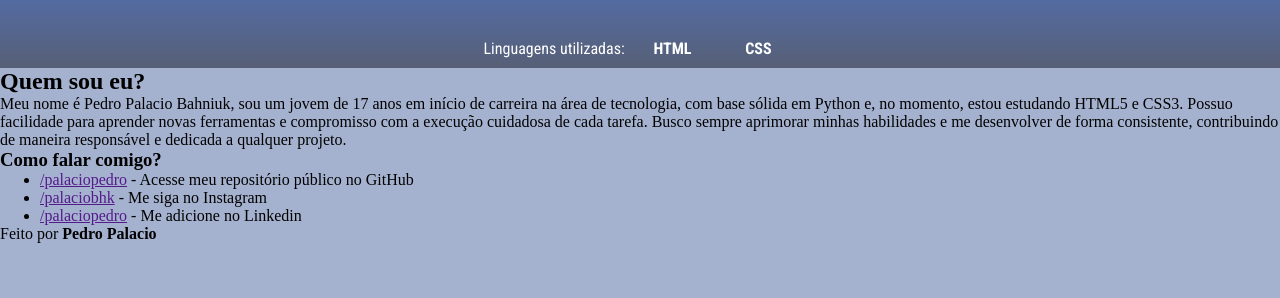
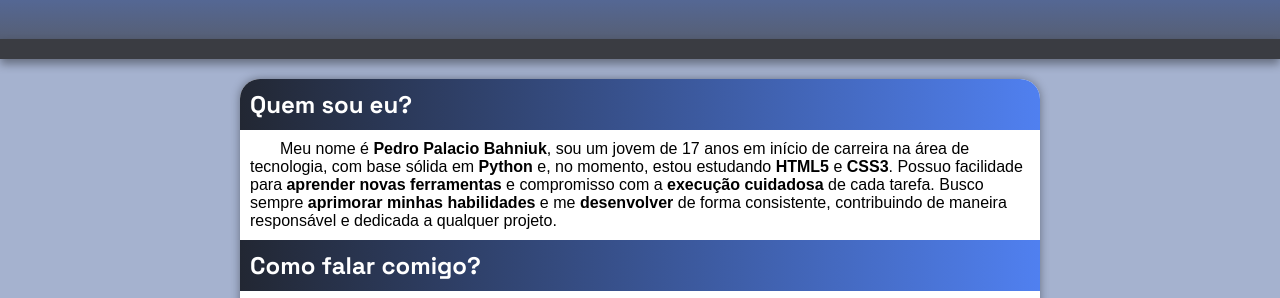
Before and after one commit to palaciopedro/links, a plain HTML site: page index.html in a window 1280 px wide. Shown: the part 117-415 px from the top of the page. Drawn offline with Linux system fonts and the light colour scheme.

Commit message:
uptade links site

```diff
--- a/index.html
+++ b/index.html
@@ -8,34 +8,35 @@
     <link rel="stylesheet" href="style.css">
 </head>
 <body>
-    <main>
     <header>
         <h1>
             Bem-vindo ao meu primeiro site!
         </h1>
+    </header>
+
     <nav>
-                <p>Linguagens utilizadas: <a href="https://www.w3schools.com/html/html_intro.asp" target="_blank">HTML</a> <a href="https://www.w3schools.com/css/css_intro.asp" target="_blank">CSS</a></p>
     </nav>
-        </header>
+
+    <main>
         <article>
-                <h1>
+            <h1 class="primeiro">
                 Quem sou eu?
             </h1>
         <p>
-                Meu nome é Pedro Palacio Bahniuk, sou um jovem de 17 anos em início de carreira na área de tecnologia, com base sólida em Python e, no momento, estou estudando HTML5 e CSS3. Possuo facilidade para aprender novas ferramentas e compromisso com a execução cuidadosa de cada tarefa. Busco sempre aprimorar minhas habilidades e me desenvolver de forma consistente, contribuindo de maneira responsável e dedicada a qualquer projeto.
+            Meu nome é <strong>Pedro Palacio Bahniuk</strong>, sou um jovem de 17 anos em início de carreira na área de tecnologia, com base sólida em <strong>Python</strong> e, no momento, estou estudando <strong>HTML5</strong> e <strong>CSS3</strong>. Possuo facilidade para <strong>aprender novas ferramentas</strong> e compromisso com a <strong>execução cuidadosa</strong> de cada tarefa. Busco sempre <strong>aprimorar minhas habilidades</strong> e me <strong>desenvolver</strong> de forma consistente, contribuindo de maneira responsável e dedicada a qualquer projeto.
         </p>
+        </article>
+
         <aside>
             <h1>
                 Como falar comigo?
             </h1>
-                <ul>
-                    <li><a href="">/palaciopedro</a> - Acesse meu repositório público no GitHub</li>
-                    <li><a href="">/palaciobhk</a> - Me siga no Instagram</li>
-                    <li><a href="">/palaciopedro</a> - Me adicione no Linkedin</li>
-                </ul>
+            <p><img src="imagens/icone-github.png" alt="GitHub"><a href="#">/palaciopedro</a> - Acesse meu repositório público no <strong>GitHub</strong></li></p>
+            <p><img src="imagens/icone-instagram.png" alt="Instagram"><a href="#">/palaciobhk</a> - Me siga no <strong>Instagram</strong></p>
+            <p><img src="imagens/icone-linkedin.png" alt="Linkedin"><a href="#">/palaciopedro</a> - Me adicione no <strong>Linkedin</strong></p>
         </aside>
-        </article>
     </main>
+
     <footer>
         <p>
             Feito por <strong>Pedro Palacio</strong>
--- a/style.css
+++ b/style.css
@@ -36,13 +36,16 @@ header > h1 {
     text-shadow: 2px 1px 2px rgba(0, 0, 0, 0.414);
 }
 
-header > nav {
+nav {
+    color: white;
+    background-color: var(--cor3);
     font-family: var(--fonte-padrao);
-    text-align: center;
-    padding: 5px 10px 5px 10px;
+    text-align: left;
+    padding: 10px 10px 10px 10px;
+    box-shadow: 0px 5px 10px rgba(0, 0, 0, 0.39);
 }
 
-header a {
+nav a {
     transition: 0.3s;
     color: white;
     text-decoration: none;
@@ -51,7 +54,68 @@ header a {
     border-radius: 10px;
 }
 
-header a:hover {
+nav a:hover {
+    background-color: var(--cor1);
+    color: var(--cor4);
+}
+
+main {
+    background-color: white;
+    max-width: 800px;
+    padding-bottom: 5px;
+    margin: 20px auto 10px auto;
+    box-shadow: 0px 0px 10px rgba(0, 0, 0, 0.386);
+    border-radius: 20px 20px 20px 20px;
+}
+
+main h1 {
+    background-image: linear-gradient(90deg, var(--cor4), var(--cor1));
+    color: white;
+    font-family: var(--fonte-destaque);
+    font-size: 1.5em;
+    padding: 10px;
+    margin-bottom: 10px;
+}
+
+main h1.primeiro {
+    border-radius: 20px 20px 0px 0px;
+}
+
+main p {
+    font-family: sans-serif;
+    text-indent: 30px;
+    margin: 10px;
+}
+
+aside p {
+    font-family: sans-serif;
+    padding: 5px;
+}
+aside a {
+    background-color: var(--cor1);
+    padding: 5px;
+    text-decoration: none;
+    font-weight: bold;
+    font-family: var(--fonte-destaque);
+    color: black;
+    border-radius: 10px;
+}
+
+aside a:hover {
     background-color: var(--cor4);
-    color: var(--cor2);
+    color: white;
+    transition: 0.3s;
 }
+
+aside img {
+    margin-right: 10px;
+}
+
+footer {
+    font-family: var(--fonte-padrao);
+    background-color: var(--cor4);
+    color: white;
+    text-align: center;
+    padding: 5px;
+    margin-top: 20px;
+}
```
Lines whose indentation alone changed are shown as unchanged.
